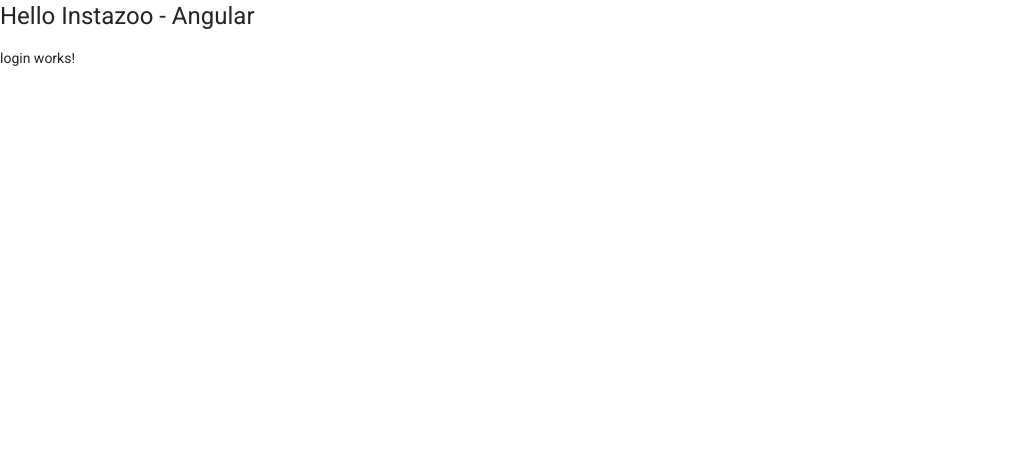
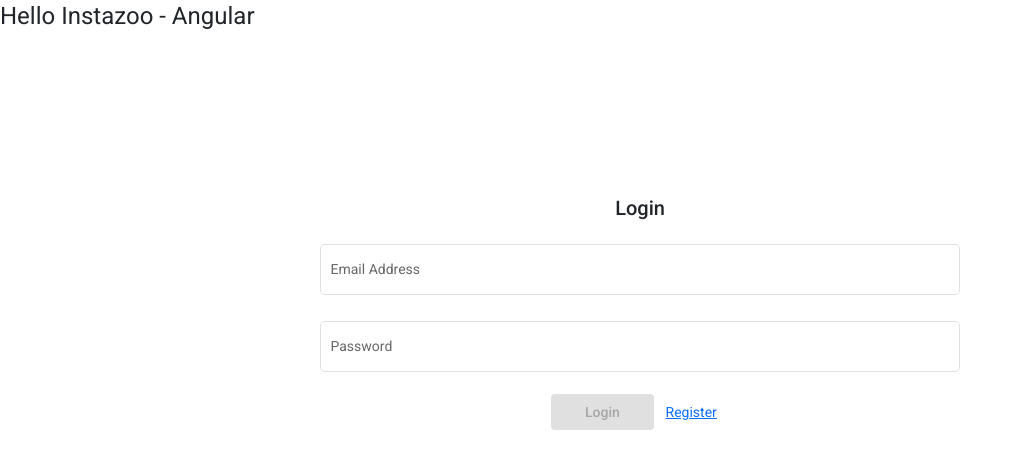
Before and after one commit to PavelAndreyev1337/insta-zoo, an Angular app in the folder client/: page /login in a window 1280 px wide. Shown: the top 468 px of the page, without its empty margins (0-1022 px from the left). Built offline with nearby package versions, Linux system fonts and the light colour scheme.

Commit message:
added login component

```diff
--- a/client/src/app/auth/login/login.component.css
+++ b/client/src/app/auth/login/login.component.css
@@ -0,0 +1,14 @@
+.login-page {
+  text-align: center;
+  margin-top: 10rem;
+}
+
+#controls {
+  display: block;
+  margin: 0 auto;
+  width: 40%;
+}
+
+mat-form-field {
+  width: 50%;
+}
--- a/client/src/app/auth/login/login.component.html
+++ b/client/src/app/auth/login/login.component.html
@@ -1 +1,30 @@
-<p>login works!</p>
+<div class="login-page">
+  <h2>Login</h2>
+  <form [formGroup]="loginForm">
+    <div>
+      <div class="justify-content-center">
+        <div></div>
+        <mat-form-field appearance="outline">
+          <mat-label>Email Address</mat-label>
+          <input matInput
+                 formControlName="username">
+        </mat-form-field>
+      </div>
+      <div>
+        <mat-form-field appearance="outline">
+          <mat-label>Password</mat-label>
+          <input matInput type="password"
+                 formControlName="password">
+        </mat-form-field>
+      </div>
+
+      <div id="controls" class="row">
+        <button style="width: 20%" [disabled]="loginForm.invalid" (click)="submit()" mat-flat-button color="primary">
+          Login
+        </button>
+
+        <a routerLink="/register">Register</a>
+      </div>
+    </div>
+  </form>
+</div>
--- a/client/src/app/auth/login/login.component.ts
+++ b/client/src/app/auth/login/login.component.ts
@@ -1,4 +1,9 @@
 import { Component, OnInit } from '@angular/core';
+import {FormGroup, FormBuilder, Validators} from '@angular/forms';
+import {AuthService} from '../../service/auth.service';
+import {TokenStorageService} from '../../service/token-storage.service';
+import {Router} from '@angular/router';
+import {NotificationService} from '../../service/notification.service'
 
 @Component({
   selector: 'app-login',
@@ -7,9 +12,44 @@ import { Component, OnInit } from '@angular/core';
 })
 export class LoginComponent implements OnInit {
 
-  constructor() { }
+  public loginForm: FormGroup;
+
+  constructor(private authService: AuthService,
+    private tokenStorage: TokenStorageService,
+    private notificationService: NotificationService,
+    private router: Router,
+    private fb: FormBuilder) {
+      if (this.tokenStorage.getUser()) {
+        this.router.navigate(['main']);
+      }
+     }
 
   ngOnInit(): void {
+    this.loginForm = this.createLoginForm();
+  }
+
+  createLoginForm(): FormGroup {
+    return this.fb.group({
+      username: ['', Validators.compose([Validators.required])],
+      password: ['', Validators.compose([Validators.required])],
+    })
+  }
+
+  submit(): void {
+    this.authService.login({
+      username: this.loginForm.value.username,
+      password: this.loginForm.value.password
+    }).subscribe( data => {
+      console.log(data);
+      this.tokenStorage.saveToken(data.token);
+      this.tokenStorage.saveUser(data);
+      this.notificationService.showSnackBar('Successfully logged in');
+      this.router.navigate(['/']);
+      window.location.reload();
+    }, error => {
+      console.log(error);
+      this.notificationService.showSnackBar(error.message);
+    })
   }
 
 }
```
